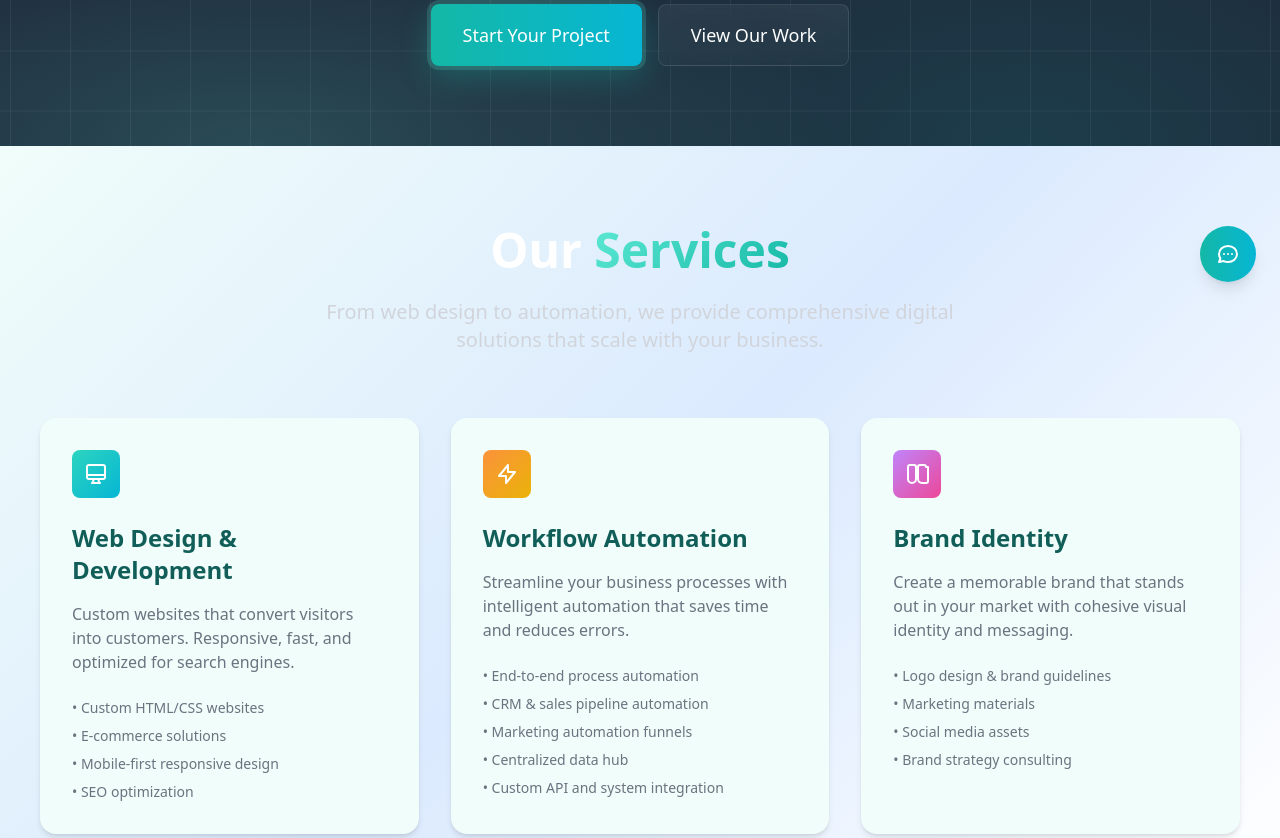
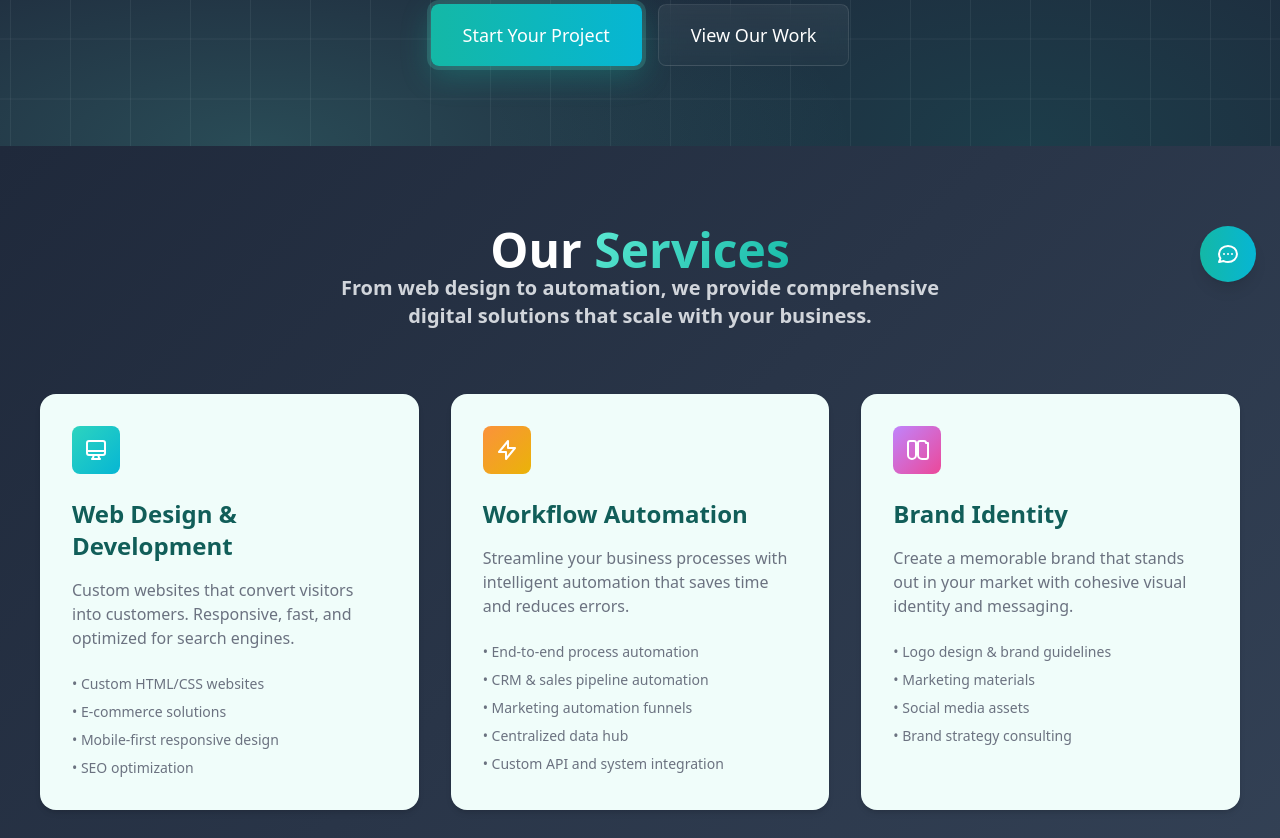
Before and after one commit to Elevarecreative/elevarecreativeagency.com, a plain HTML site: page index.html in a window 1280 px wide. Shown: the part 494-1332 px from the top of the page. Drawn offline with nearby package versions, Linux system fonts and the light colour scheme.

Commit message:
Update index.html

```diff
--- a/index.html
+++ b/index.html
@@ -160,12 +160,10 @@
 
 
   <!-- Services Section -->
-  <section id="services"class="py-16 sm:py-20 px-4 sm:px-6 relative overflow-hidden">
-    <div class="absolute inset-0 bg-gradient-to-br from-blue-50 via-white to-teal-50 animate-gradient-shift"></div>
-    <div class="relative z-10">
+  <section id="services"class="py-16 sm:py-20 px-4 sm:px-6" style="background: linear-gradient(135deg, #1F293B 0%, #334155 100%);">
     <div class="content-width mx-auto">
       <div class="text-center mb-12 sm:mb-16">
-        <h2 class="text-3xl sm:text-4xl md:text-5xl font-bold mb-4 sm:mb-6 text-white px-2">Our <span class="accent-text">Services</span></h2>
+        <h2 class="text-3xl sm:text-4xl md:text-5xl font-bold mb-4 sm:mb-6 text-white px-2"> Our <span class="accent-text">Services</span>
         <p class="text-lg sm:text-xl text-gray-300 max-w-2xl mx-auto px-2">
           From web design to automation, we provide comprehensive digital solutions that scale with your business.
         </p>
```
